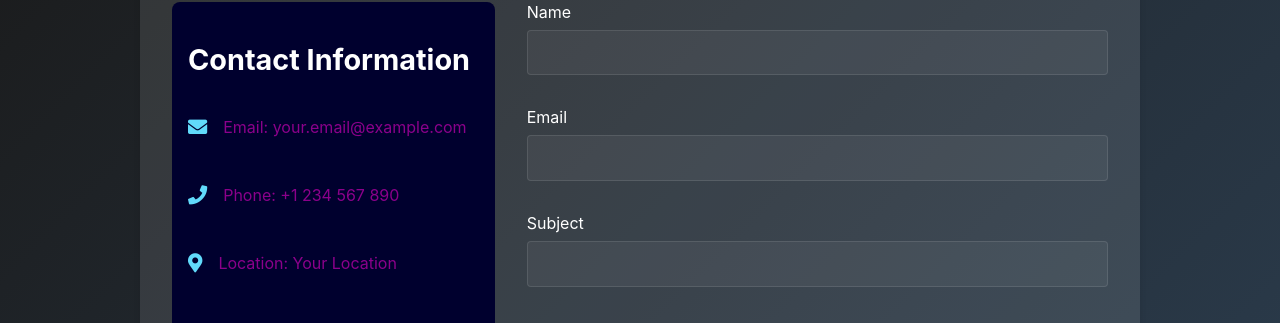
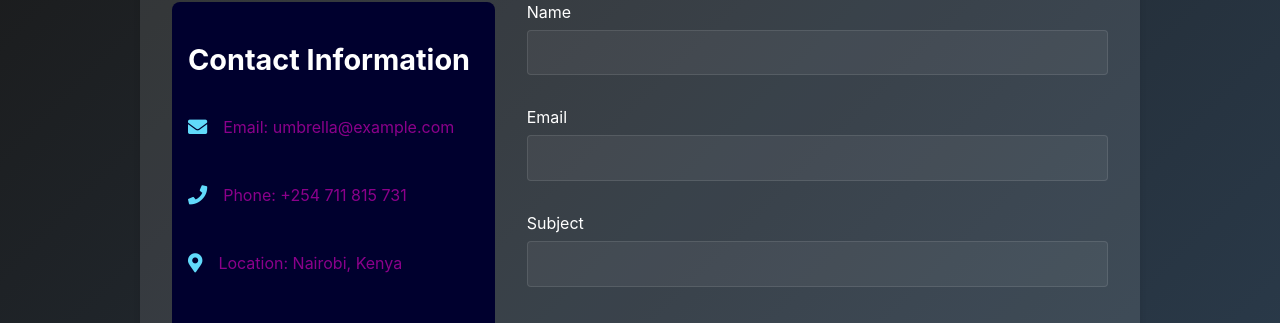
Before and after one commit to biwott77/Biwott, a React (Create React App) app: page /contact in a window 1280 px wide. Shown: the part 232-555 px from the top of the page. Built offline with nearby package versions, Linux system fonts and the light colour scheme.

Commit message:
Initial commit

```diff
--- a/src/Frontend/Contact.js
+++ b/src/Frontend/Contact.js
@@ -26,15 +26,15 @@ const ContactPage = () => {
             <h2>Contact Information</h2>
             <div className="info-item">
               <i className="fas fa-envelope"></i>
-              <p style={{color: 'darkmagenta'}}>Email: your.email@example.com</p>
+              <p style={{color: 'darkmagenta'}}>Email: umbrella@example.com</p>
             </div>
             <div className="info-item">
               <i className="fas fa-phone"></i>
-              <p style={{color: 'darkmagenta'}}>Phone: +1 234 567 890</p>
+              <p style={{color: 'darkmagenta'}}>Phone: +254 711 815 731</p>
             </div>
             <div className="info-item">
               <i className="fas fa-map-marker-alt"></i>
-              <p style={{color: 'darkmagenta'}}>Location: Your Location</p>
+              <p style={{color: 'darkmagenta'}}>Location: Nairobi, Kenya</p>
             </div>
           </div>
 
```
